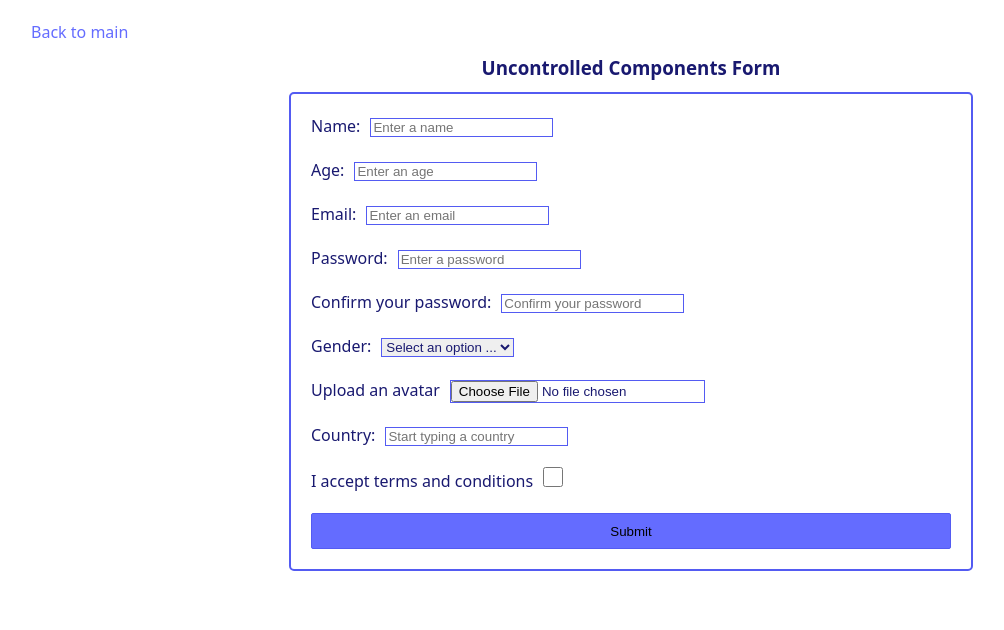
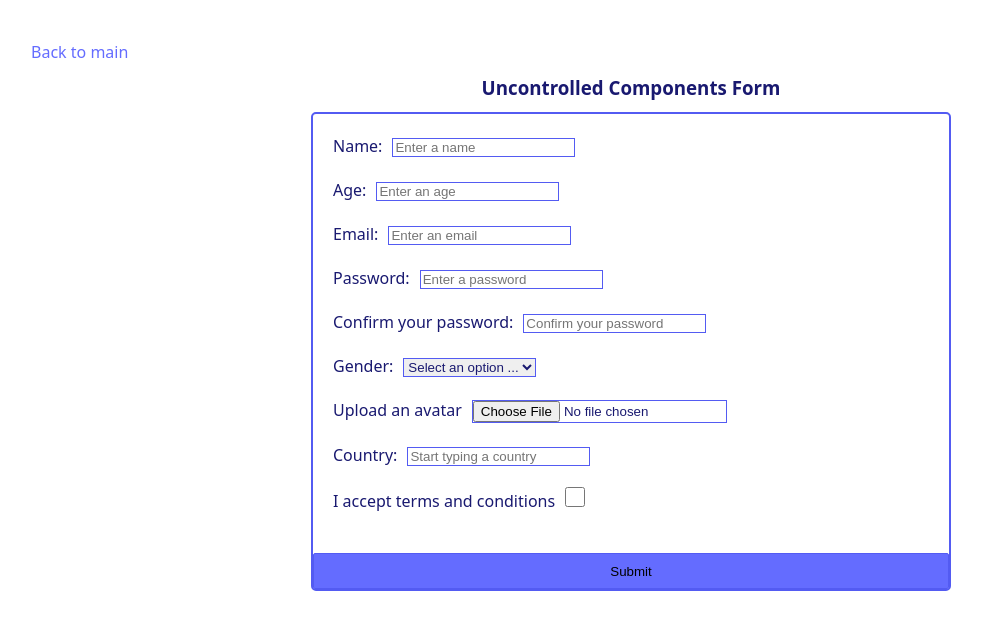
Before and after one commit to nastyavolkm/rsrschool-react, a React (Vite) app: page /rsrschool-react/form1 in a window 1280 px wide. Shown: the top 630 px of the page, without its empty margins (9-1013 px from the left). Built offline with nearby package versions, Linux system fonts and the light colour scheme.

Commit message:
fix: fix styles

```diff
--- a/src/components/ReactHooksForm.tsx
+++ b/src/components/ReactHooksForm.tsx
@@ -48,6 +48,7 @@ export const ReactHooksForm: React.FC = () => {
       </Link>
       <h3>React Hooks Form</h3>
       <form className="component-form" onSubmit={handleSubmit(onSubmitHandler)}>
+        <div className="form-content">
           <label htmlFor="name">
             Name:
             <input
@@ -182,6 +183,7 @@ export const ReactHooksForm: React.FC = () => {
               )}
             </div>
           </label>
+        </div>
         <input disabled={!isValid} type="submit" value="Submit" />
       </form>
     </div>
--- a/src/components/UncontrolledComponentsForm.css
+++ b/src/components/UncontrolledComponentsForm.css
@@ -3,12 +3,21 @@
     flex-direction: column;
     align-items: flex-start;
     justify-content: flex-start;
-    padding: 20px;
     border: 2px solid #535bf2;
     border-radius: 5px;
     width: 50vw;
     position: relative;
-    overflow: auto;
+    max-height: 70vh;
+    min-height: 400px;
+
+    .form-content {
+        display: flex;
+        flex-direction: column;
+        flex: 1;
+        width: 100%;
+        overflow: auto;
+        padding: 20px;
+    }
 
     label {
         text-align: left;
@@ -73,5 +82,5 @@
     align-items: center;
     gap: 10px;
     padding: 20px;
-    height: 100%;
+    height: 100vh;
 }
--- a/src/components/UncontrolledComponentsForm.tsx
+++ b/src/components/UncontrolledComponentsForm.tsx
@@ -78,6 +78,7 @@ export const UncontrolledComponentsForm: React.FC = () => {
       </Link>
       <h3>Uncontrolled Components Form</h3>
       <form className="component-form" onSubmit={handleSubmit}>
+        <div className="form-content">
           <label htmlFor="name">
             Name:
             <input
@@ -195,6 +196,7 @@ export const UncontrolledComponentsForm: React.FC = () => {
               {errors?.accept && <ErrorMessage message={errors.accept} />}
             </div>
           </label>
+        </div>
         <input type="submit" value="Submit" />
       </form>
     </div>
--- a/src/index.css
+++ b/src/index.css
@@ -96,6 +96,10 @@ input, select, option {
     outline: none;
 }
 
+* {
+    box-sizing: border-box;
+}
+
 @media (prefers-color-scheme: light) {
     :root {
         color: #213547;
```
Lines whose indentation alone changed are shown as unchanged.
